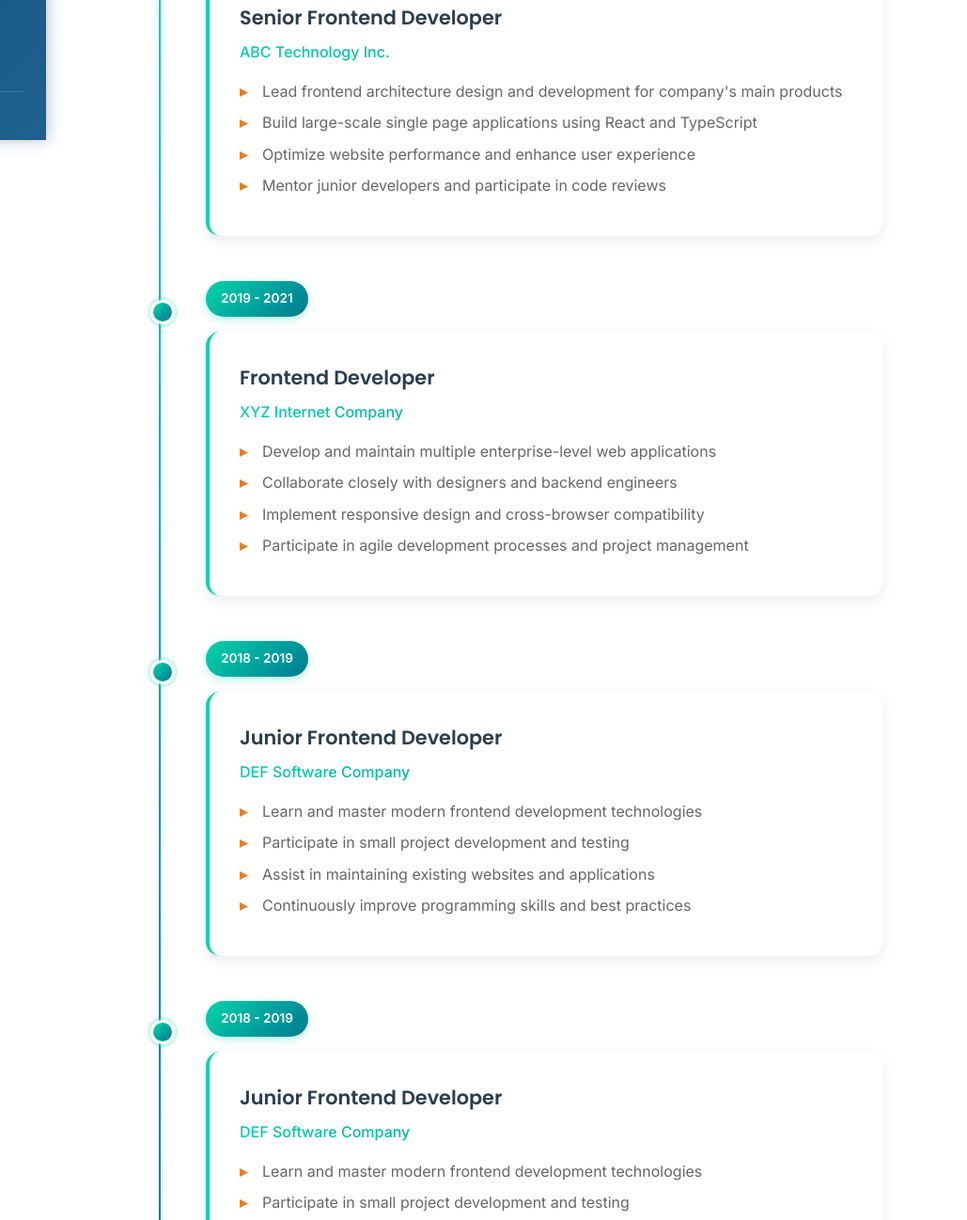
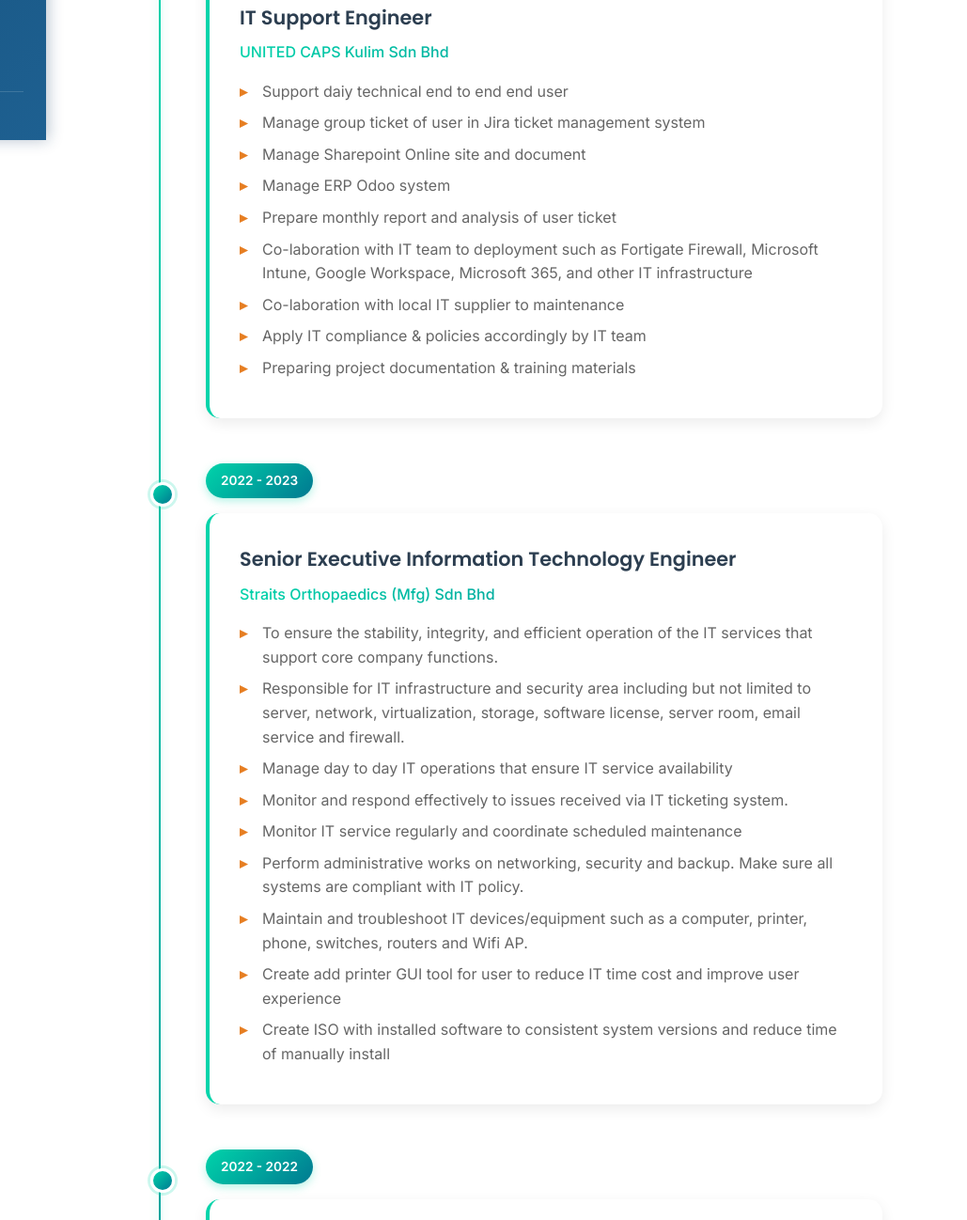
Before and after one commit to devops9128/my-resume, a plain HTML site: page index.html in a window 1280 px wide. Shown: the part 651-1949 px from the top of the page at 94% size, 251-1280 px from the left. Drawn offline with Linux system fonts and the light colour scheme; no server answers.

Commit message:
replace real information on work experience

```diff
--- a/index.html
+++ b/index.html
@@ -77,54 +77,71 @@
             </div>
             <div class="timeline">
                 <div class="timeline-item">
-                    <div class="timeline-date">2021 - Present</div>
+                    <div class="timeline-date">2023 - Present</div>
                     <div class="timeline-content">
-                        <h3 class="job-title">Senior Frontend Developer</h3>
-                        <h4 class="company">ABC Technology Inc.</h4>
+                        <h3 class="job-title">IT Support Engineer</h3>
+                        <h4 class="company">UNITED CAPS Kulim Sdn Bhd</h4>
                         <ul class="job-description">
-                            <li>Lead frontend architecture design and development for company's main products</li>
-                            <li>Build large-scale single page applications using React and TypeScript</li>
-                            <li>Optimize website performance and enhance user experience</li>
-                            <li>Mentor junior developers and participate in code reviews</li>
+                            <li>Support daiy technical end to end end user</li>
+                            <li>Manage group ticket of user in Jira ticket management system</li>
+                            <li>Manage Sharepoint Online site and document</li>
+                            <li>Manage ERP Odoo system</li>
+                            <li>Prepare monthly report and analysis of user ticket</li>
+                            <li>Co-laboration with IT team to deployment such as Fortigate Firewall, Microsoft Intune, Google Workspace, Microsoft 365, and other IT infrastructure</li>
+                            <li>Co-laboration with local IT supplier to maintenance </li>
+                            <li>Apply IT compliance & policies accordingly by IT team</li>
+                            <li>Preparing project documentation & training materials</li>
                         </ul>
                     </div>
                 </div>
                 <div class="timeline-item">
-                    <div class="timeline-date">2019 - 2021</div>
+                    <div class="timeline-date">2022 - 2023</div>
                     <div class="timeline-content">
-                        <h3 class="job-title">Frontend Developer</h3>
-                        <h4 class="company">XYZ Internet Company</h4>
+                        <h3 class="job-title">Senior Executive Information Technology Engineer</h3>
+                        <h4 class="company">Straits Orthopaedics (Mfg) Sdn Bhd</h4>
                         <ul class="job-description">
-                            <li>Develop and maintain multiple enterprise-level web applications</li>
-                            <li>Collaborate closely with designers and backend engineers</li>
-                            <li>Implement responsive design and cross-browser compatibility</li>
-                            <li>Participate in agile development processes and project management</li>
+                            <li>To ensure the stability, integrity, and efficient operation of the IT services that support core company functions.</li>
+                            <li>Responsible for IT infrastructure and security area including but not limited to server, network, virtualization, storage, software license, server room, email service and firewall.</li>
+                            <li>Manage day to day IT operations that ensure IT service availability</li>
+                            <li>Monitor and respond effectively to issues received via IT ticketing system.</li>
+                            <li>Monitor IT service regularly and coordinate scheduled maintenance</li>
+                            <li>Perform administrative works on networking, security and backup. Make sure all systems are compliant with IT policy.</li>
+                            <li>Maintain and troubleshoot IT devices/equipment such as a computer, printer, phone, switches, routers and Wifi AP.</li>
+                            <li>Create add printer GUI tool for user to reduce IT time cost and improve user experience</li>
+                            <li>Create ISO with installed software to consistent system versions and reduce time of manually install</li>
                         </ul>
                     </div>
                 </div>
                 <div class="timeline-item">
-                    <div class="timeline-date">2018 - 2019</div>
+                    <div class="timeline-date">2022 - 2022</div>
                     <div class="timeline-content">
-                        <h3 class="job-title">Junior Frontend Developer</h3>
-                        <h4 class="company">DEF Software Company</h4>
+                        <h3 class="job-title">Junior Executive Information Technology Engineer</h3>
+                        <h4 class="company">Hongrita Precision Component (M) Sdn Bhd </h4>
                         <ul class="job-description">
-                            <li>Learn and master modern frontend development technologies</li>
-                            <li>Participate in small project development and testing</li>
-                            <li>Assist in maintaining existing websites and applications</li>
-                            <li>Continuously improve programming skills and best practices</li>
+                            <li>Create IT compliance and SOP provide training to end users</li>
+                            <li>Reform software licensing issue due to unauthorized license meanwhile provide a brief to management</li>
+                            <li>Propose and explain to management backup solution scheme 3-2-1</li>
+                            <li>Network cabling point to point assigned by HOD</li>
+                            <li>Support user in systems, applications, and products（SAP）with HQ SAP team to schedule training to user when needed example module modify, procedure flow amended, new module added and so on</li>
+                            <li>Manage Active directory forest server 2019, AD users in Malaysia branch and DHCP </li>
+                            <li>Manage enterprise user email domain ( configure account on users PC/Android/iOS, create email, reset password, auto reply out of office, signature )</li>
                         </ul>
                     </div>
                 </div>
                 <div class="timeline-item">
-                    <div class="timeline-date">2018 - 2019</div>
+                    <div class="timeline-date">2017 - 2022</div>
                     <div class="timeline-content">
-                        <h3 class="job-title">Junior Frontend Developer</h3>
-                        <h4 class="company">DEF Software Company</h4>
+                        <h3 class="job-title">Group IT Support</h3>
+                        <h4 class="company">Goh Siong Tee Marine Product Sdn Bhd</h4>
                         <ul class="job-description">
-                            <li>Learn and master modern frontend development technologies</li>
-                            <li>Participate in small project development and testing</li>
-                            <li>Assist in maintaining existing websites and applications</li>
-                            <li>Continuously improve programming skills and best practices</li>
+                            <li>Layer 2 IT Support ( work independent ) Manage ITinfrastructure windows server, window operating system, firewall, 2 layer switches, access point, router, NAS, canon / fuji xeror printer</li>
+                            <li>Collaboration with support of SAP, Autocount, Pos system, attendance software, fingerprint and cctv Collaboration with third parties to deploy new project for new business landing Monitor and ensure all server data backup run smooth on schedule</li>
+                            <li>Compile batch script to automate daily backup and improve security of server Transform backup from on premise to cloud storage</li>
+                            <li>Learning, researching and demo new technology, software and device for planning scheme</li>
+                            <li>Manage Office 365, Sohpos/Watchguard firewall, Sophos Intercept X license renewal and others subscription synology c2 cloud storage</li>
+                            <li>Implement WFH thru firewall VPN for all office users to maintain organazation operation when government announced first 18 March 2020</li>
+                            <li>Participated setup a new seafood retails shop and collaboration with third party contractor of cctv, alarm system, network wiring & L2 switches, TM and pos system</li>
+                            <li>Installation windows operating system using PXE method to reduce time cost</li>
                         </ul>
                     </div>
                 </div>
@@ -307,7 +324,7 @@
                         <div class="certification-icon google">
                             <i class="fab fa-python"></i>
                         </div>
-                        <h3 class="certification-title">Google Automation<br>with Python</h3>
+                        <h3 class="certification-title">Google Automation<>with Python</h3>
                         <button class="btn-certificate" onclick="showCertificate('google-python-cert')">
                             <i class="fas fa-eye"></i>
                             View Certificate
```
